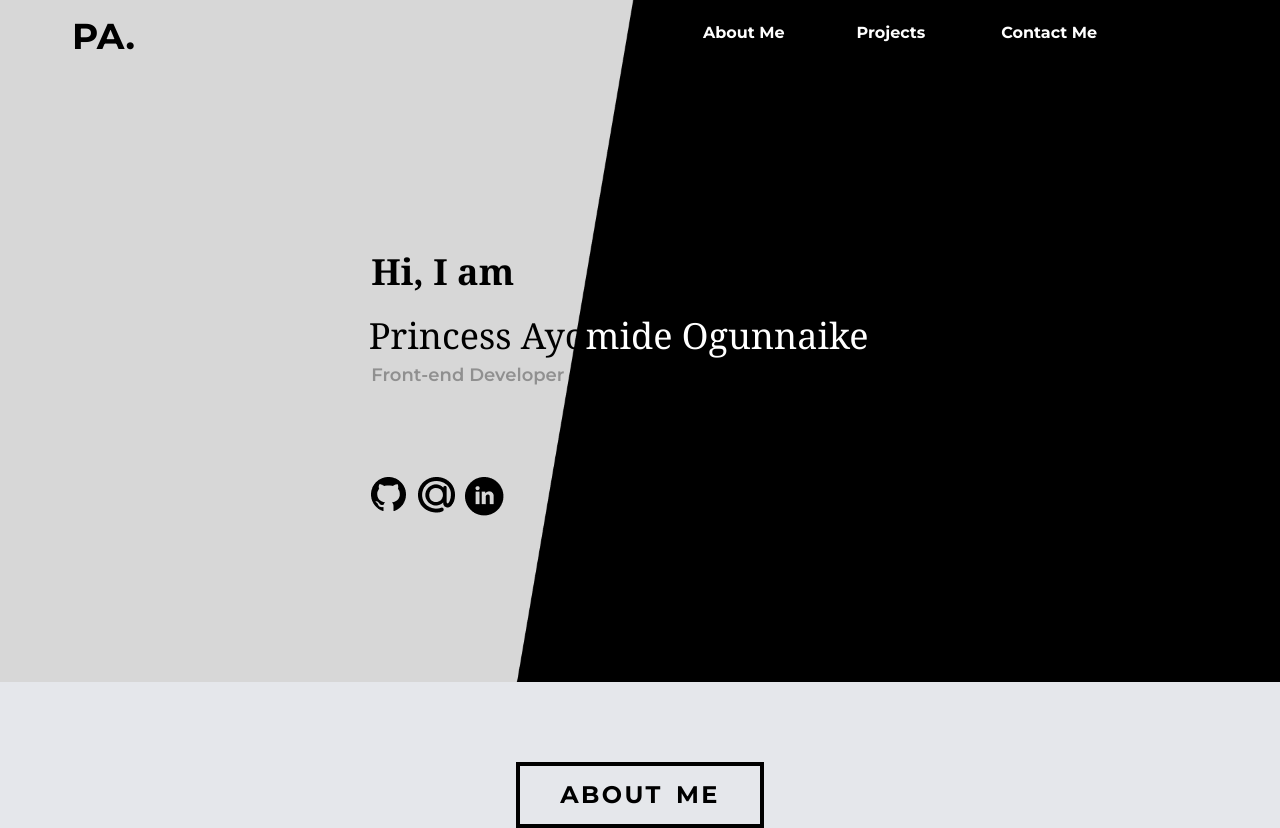
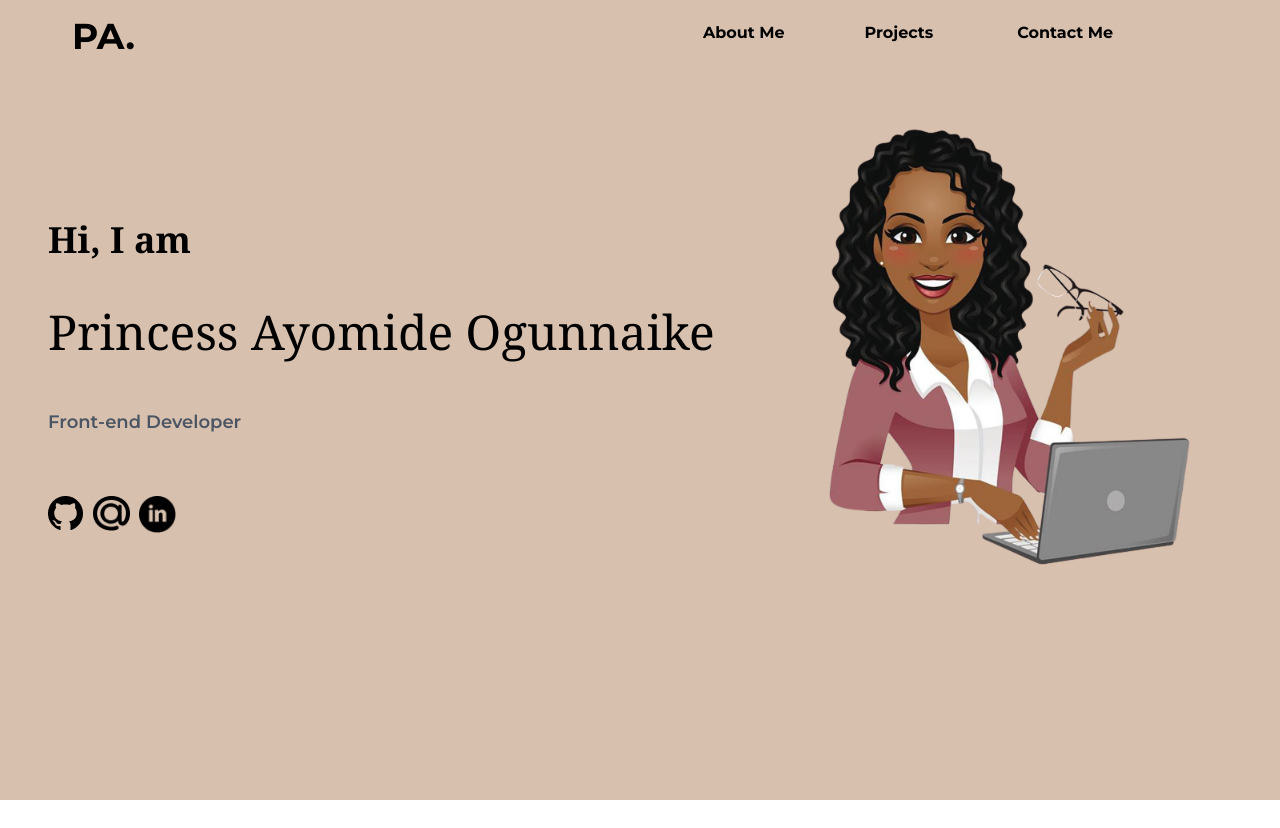
Before and after one commit to Princessayomide53/Portfolio, a React (Create React App) app: page / in a window 1280 px wide. After the commit the page ends 800 px from the top, so only its background shows below. Built offline with nearby package versions, Linux system fonts and the light colour scheme.

Commit message:
removed background

```diff
--- a/package.json
+++ b/package.json
@@ -6,6 +6,7 @@
     "@testing-library/jest-dom": "^5.16.5",
     "@testing-library/react": "^13.4.0",
     "@testing-library/user-event": "^13.5.0",
+    "aos": "^3.0.0-beta.6",
     "react": "^18.2.0",
     "react-dom": "^18.2.0",
     "react-scripts": "5.0.1",
--- a/src/App.js
+++ b/src/App.js
@@ -1,5 +1,5 @@
 import './App.css';
-import Aboutme from './Components/Aboutme';
+// import Aboutme from './Components/Aboutme';
 import Header from './Components/Header';
 
 
@@ -11,7 +11,7 @@ function App() {
 
         <Header />
 
-        <Aboutme />
+        {/* <Aboutme /> */}
 
 
 
--- a/src/Components/Aboutme.jsx
+++ b/src/Components/Aboutme.jsx
@@ -3,10 +3,26 @@ import '../App.css'
 
 function Aboutme() {
   return (
-    <div className="bg-gray-200 flex justify-center pt-20 Aboutus">
-      <h2 className=" text-2xl font-bold border-4 border-bold py-[15px] px-10 border-black leading-7 tracking-widest">
-        ABOUT <span className='pl-1'>ME</span>
-      </h2>
+    <div className="bg-gray-200  pt-20 Aboutus">
+      <div className="flex justify-center">
+        <h2 className=" text-2xl font-bold border-4 border-bold py-[15px] px-10 border-black leading-7 tracking-widest mb-10">
+          ABOUT <span className="pl-1">ME</span>
+        </h2>
+      </div>
+
+      <div className="flex justify-center mb-8">
+        <p>
+          I'm a Software Engineer with Proficiency in frontend web development.
+                  <br />I have extensive knowledge of HTML, CSS, Javascript, and React.<br />
+                  Lorem ipsum dolor sit, amet consectetur adipisicing elit. Enim, quas!<br />
+                  Lorem ipsum dolor sit amet consectetur adipisicing elit. Omnis, debitis?
+
+        </p>
+      </div>
+
+      <div className="  flex justify-center">
+        <h2 className="border-x-4 border-black px-5 font-semibold">TECHNOLOGIES</h2>
+      </div>
     </div>
   );
 }
--- a/src/Components/Header.jsx
+++ b/src/Components/Header.jsx
@@ -1,30 +1,42 @@
-import React from 'react'
+import React, { useEffect } from 'react'
 import '../App.css';
 import Nav from './Nav';
-import Bg from './Img/Bg.png'
+// import Bg from './Img/Bg.png'
 import Vector from './Img/Vector.png'
 import Vector1 from './Img/Vector1.png'
 import Vector2 from './Img/Vector2.png'
+import Woman from './Img/Woman.png'
+import AOS from "aos";
+import "aos/dist/aos.css";
 
-function header() {
+function Header() {
+
+   useEffect(() => {
+     AOS.init();
+   }, []);
+
   return (
-    <div className="relative Header">
-      <div>
-        <Nav />
-        <img src={Bg} alt="" className="" />
-        <div className="text-black">
-          <h3 className="font-bold text-4xl leading-8 absolute top-64 left-[29%]  font-serif">
-            Hi, I am
-          </h3>
-          <div className="ease-in duration-300 transition">
-            <h1 className="font--bold text-4xl leading-8 absolute top-80 left-[28.8%] font-serif z-10 ">
-              Princess Ayo<span className="text-white">mide Ogunnaike</span>
+    <div className="  Header">
+      <Nav />
+      <div className="bg-[#d7c0ae] h-screen flex justify-between">
+        <div className="text-black pt-56 pl-12 space-y-10">
+          <div
+            data-aos="fade-right"
+            data-aos-offset="300"
+            data-aos-easing="ease-in-sine"
+          >
+            <h3 className="font-bold text-4xl leading-8 font-serif">
+              Hi, I am
+            </h3>
+
+            <h1 className=" text-5xl leading-8 pt-5 font-serif mt-10 z-10 ">
+              Princess Ayomide Ogunnaike
             </h1>
           </div>
-          <p className="text-[#909090] text-lg leading-7 absolute top-[53%] left-[29%] font-semibold">
+          <p className="text-gray-600 text-lg leading-7 pt-5 font-semibold">
             Front-end Developer
           </p>
-          <div className="absolute top-[70%] left-[29%] grid grid-cols-3 gap-2">
+          <div className="grid grid-cols-3 w-32 gap-2 pt-5">
             <a href="https://github.com/Princessayomide53?tab=repositories">
               <img src={Vector} alt="" className="hover:animate-bounce" />
             </a>
@@ -37,9 +49,12 @@ function header() {
             </a>
           </div>
         </div>
+        <div>
+          <img src={Woman} alt="" className="pt-32 w-[80%] " />
+        </div>
       </div>
     </div>
   );
 }
 
-export default header
+export default Header
--- a/src/Components/Nav.jsx
+++ b/src/Components/Nav.jsx
@@ -9,8 +9,8 @@ function Nav() {
           <h2 className="text-black text-4xl font-bold z-10 ">PA.</h2>
         </div>
 
-        <div className=" text-white text-base z-10  ml-96 pl-44">
-          <ul className="flex space-x-14 lg:pr-10 font-bold">
+        <div className=" text-black text-base z-10  ml-96 pl-44">
+          <ul className="flex space-x-16 lg:pr-10 font-bold">
             <li className="hover:text-black hover:bg-white hover:text-base hover:rounded-xl px-2 py-[5px]">
               About Me
             </li>
```
Also changed, not shown: src/Components/Img/Woman.png (added), 1 other file (tests, documents, lock files or other folders).
